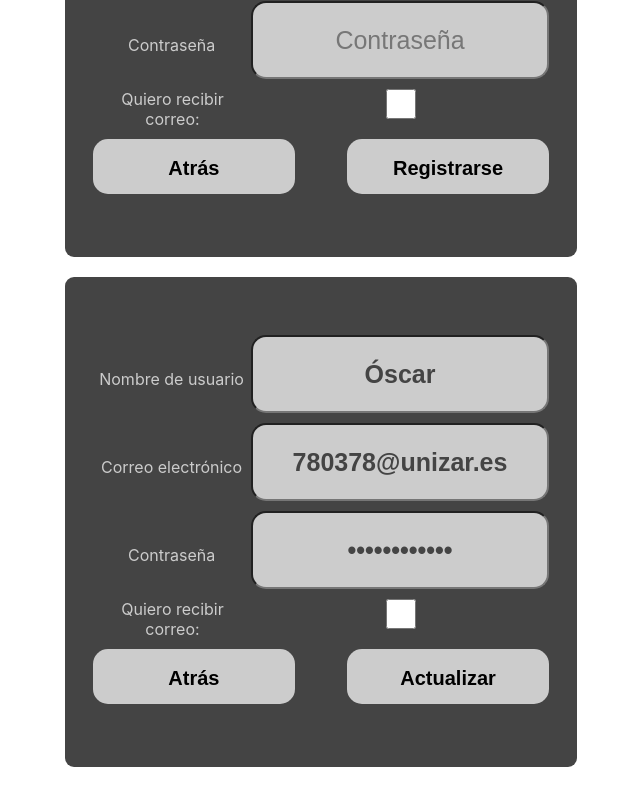
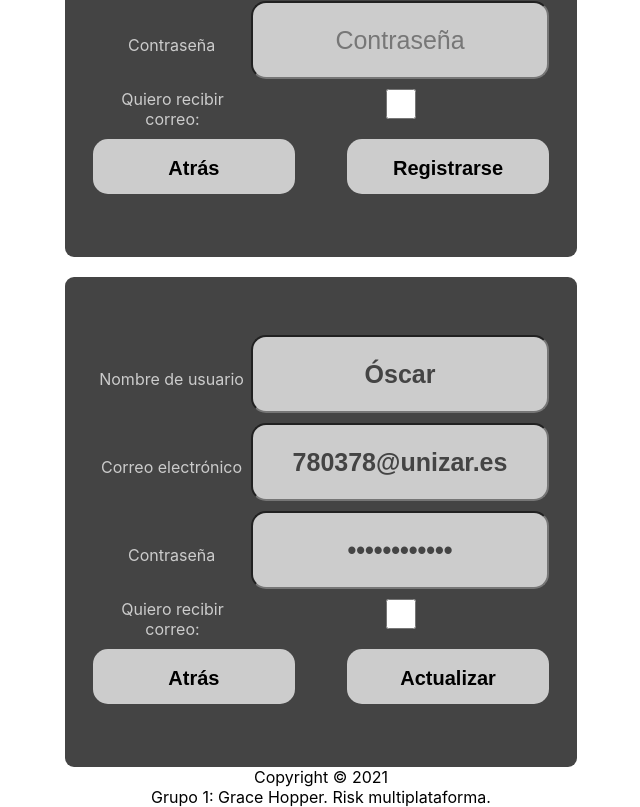
Before and after one commit to UNIZAR-30226-2021-01/risk_webapp, a React (Create React App) app: page / in a window 1280 px wide. Shown: the part 342-1149 px from the top of the page, without its empty margins (319-959 px from the left). Before the commit the page ends 1109 px from the top, so only its background shows below. Built offline with nearby package versions, Linux system fonts and the light colour scheme.

Commit message:
Instalado react-router-dom y Header y Footer simples

```diff
--- a/package.json
+++ b/package.json
@@ -9,6 +9,7 @@
     "react": "^17.0.1",
     "react-dom": "^17.0.1",
     "react-hook-form": "^6.15.4",
+    "react-router-dom": "^5.2.0",
     "react-scripts": "4.0.3",
     "web-vitals": "^1.0.1"
   },
--- a/src/App.js
+++ b/src/App.js
@@ -1,5 +1,7 @@
 import './App.css';
 import FormCuenta from './components/FormCuenta'
+import Header from './components/Header'
+import Footer from './components/Footer'
 
 function App() {
 
@@ -7,7 +9,7 @@ function App() {
   let valuesNull = {usuario: "", correo: "", contrasenya: ""}
   return (
     <>
-    <h1 id="title-small">RISK</h1>
+    <Header />
     <div className="App">
       {/*<Form />
       <hr />
@@ -15,6 +17,7 @@ function App() {
       <FormCuenta defaults={valuesNull} submitText='Registrarse'/>
       <FormCuenta defaults={values} submitText='Actualizar'/>
     </div>
+    <Footer />
     </>
   );
 }
--- /dev/null
+++ b/src/components/Footer.js
@@ -0,0 +1,13 @@
+import { Link } from 'react-router-dom'
+
+const Footer = () => {
+    return (
+        <div>
+            <p> Copyright &copy; 2021</p>
+            <p> Grupo 1: Grace Hopper. Risk multiplataforma.</p>
+            {/*<Link to='/about'></Link> */}
+        </div>
+    )
+}
+
+export default Footer
--- /dev/null
+++ b/src/components/Header.js
@@ -0,0 +1,21 @@
+import PropTypes from 'prop-types'
+
+export const Header = ({onAdd, showAdd}) => {
+    // Para saber por qué pag estás siendo invocado
+
+    return (
+        <header className='header'>
+            <h1 id="title-small">RISK</h1>
+        </header>
+    )
+}
+
+Header.defaultProps ={
+    title: 'Task tracker'
+}
+
+Header.propTypes = {
+    title: PropTypes.string.isRequired,
+}
+
+export default Header
```
Also changed, not shown: 1 other file (tests, documents, lock files or other folders).
